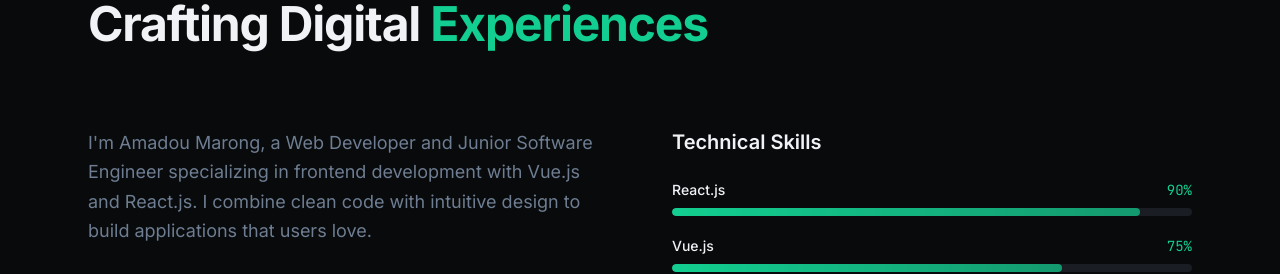
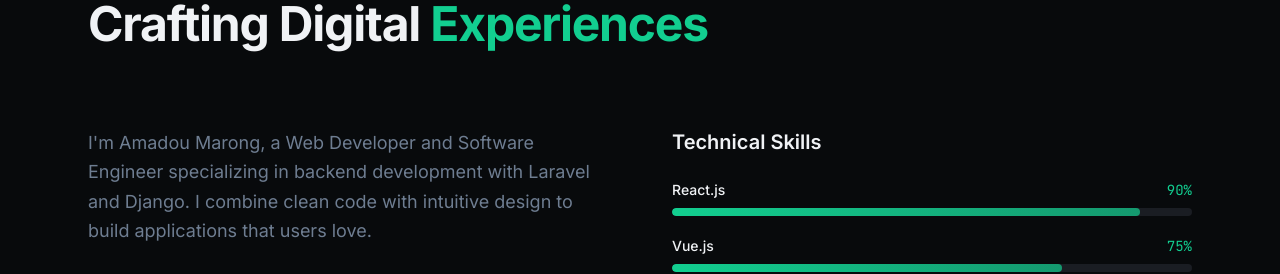
Before and after one commit to Amadou-Marong/my-updated-portfolio, a React (Vite) app: page / in a window 1280 px wide. Shown: the part 960-1234 px from the top of the page. Built offline with nearby package versions, Linux system fonts and the light colour scheme.

Commit message:
Add fixes for deployment

```diff
--- a/src/Components/portfolio/AboutSection.jsx
+++ b/src/Components/portfolio/AboutSection.jsx
@@ -59,8 +59,8 @@ export default function AboutSection() {
             viewport={{ once: true, margin: "-100px" }}
           >
             <motion.p variants={fadeInUp} custom={0} className="text-muted-foreground text-lg leading-relaxed font-inter mb-6">
-              I'm Amadou Marong, a Web Developer and Junior Software Engineer specializing
-              in frontend development with Vue.js and React.js. I combine clean code with
+              I'm Amadou Marong, a Web Developer and Software Engineer specializing
+              in backend development with Laravel and Django. I combine clean code with
               intuitive design to build applications that users love.
             </motion.p>
             <motion.p variants={fadeInUp} custom={1} className="text-muted-foreground text-lg leading-relaxed font-inter mb-10">
```
